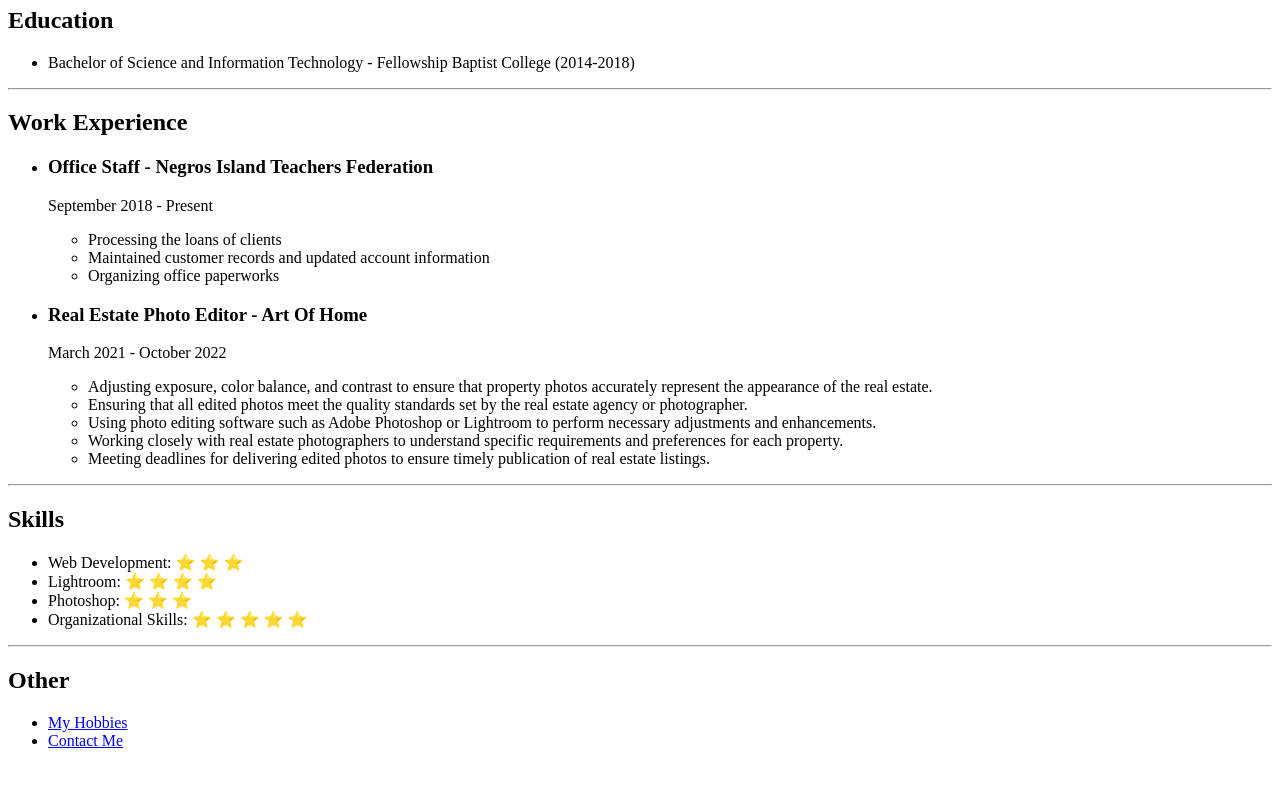
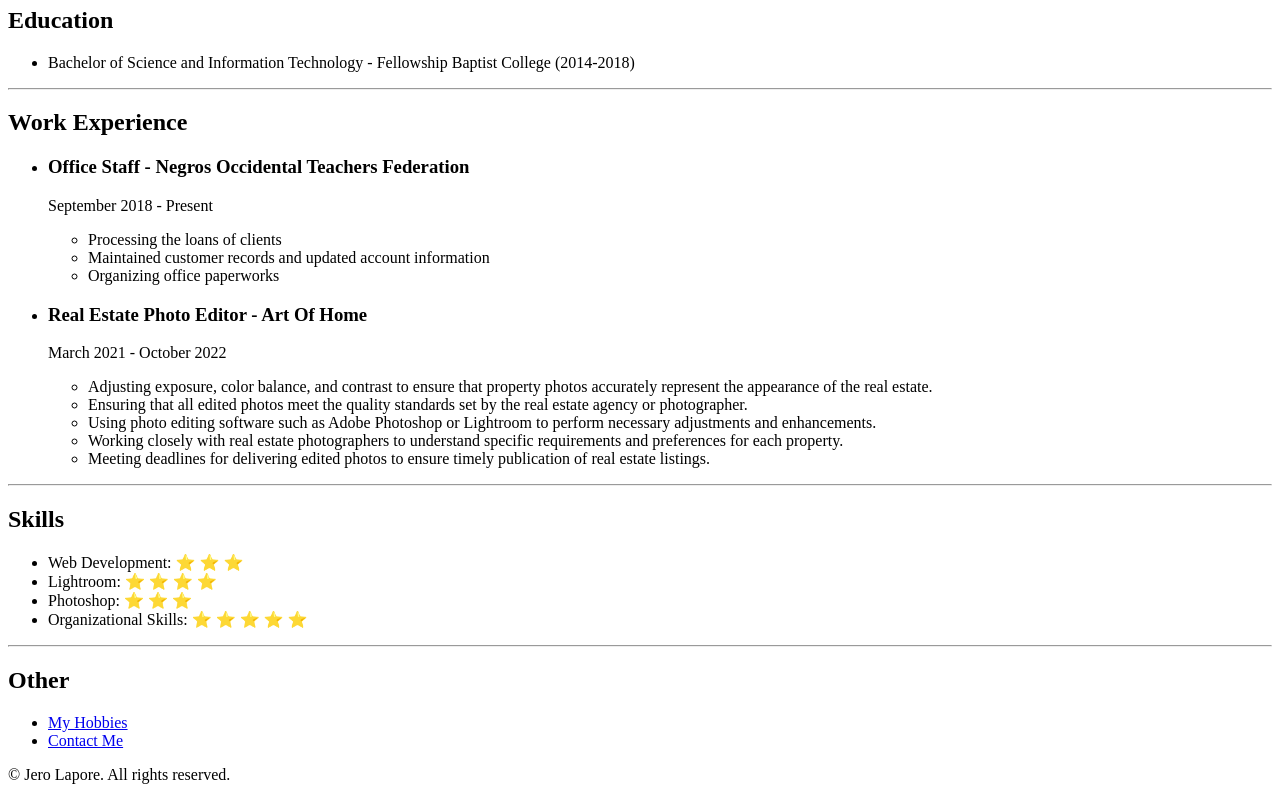
Before and after one commit to duaytan/html-resume, a plain HTML site: page index.html in a window 1280 px wide. Shown: the part 368-1168 px from the top of the page. Before the commit the page ends 1134 px from the top, so only its background shows below. Drawn offline with Linux system fonts and the light colour scheme.

Commit message:
Update index.html

```diff
--- a/index.html
+++ b/index.html
@@ -21,7 +21,7 @@
     <h2>Work Experience</h2>
     <ul>
         <li>
-            <h3>Office Staff - Negros Island Teachers Federation</h3>
+            <h3>Office Staff - Negros Occidental Teachers Federation</h3>
             <p>September 2018 - Present</p>
             <ul>
                 <li>Processing the loans of clients</li>
@@ -57,5 +57,8 @@
         <li><a href="./public/hobbies.html">My Hobbies</a></li>
         <li><a href="./public/contact.html">Contact Me</a></li>
     </ul>
+    <footer>
+        <p>© Jero Lapore. All rights reserved.</p>
+    </footer>
 </body>
 </html>
```
